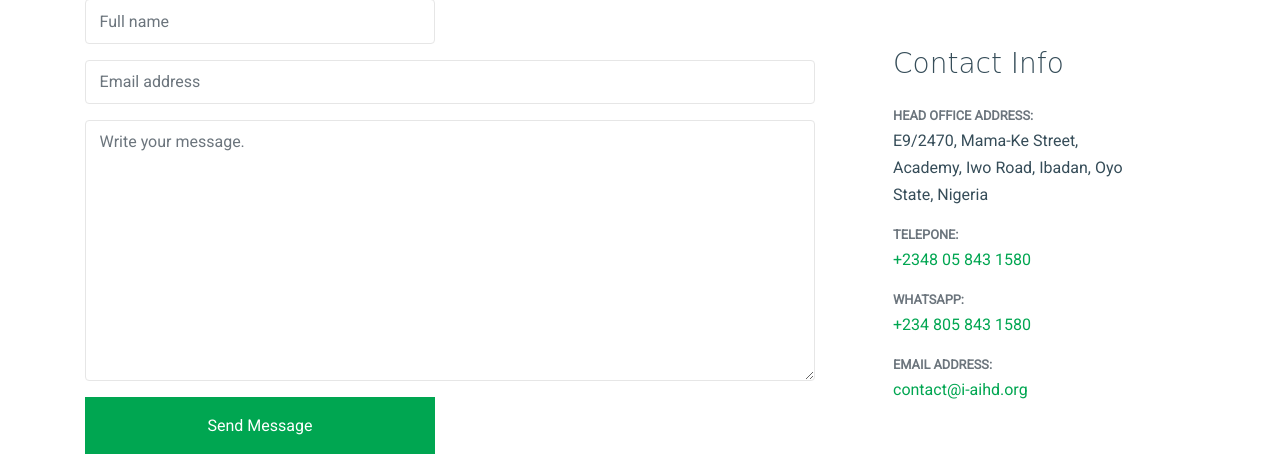
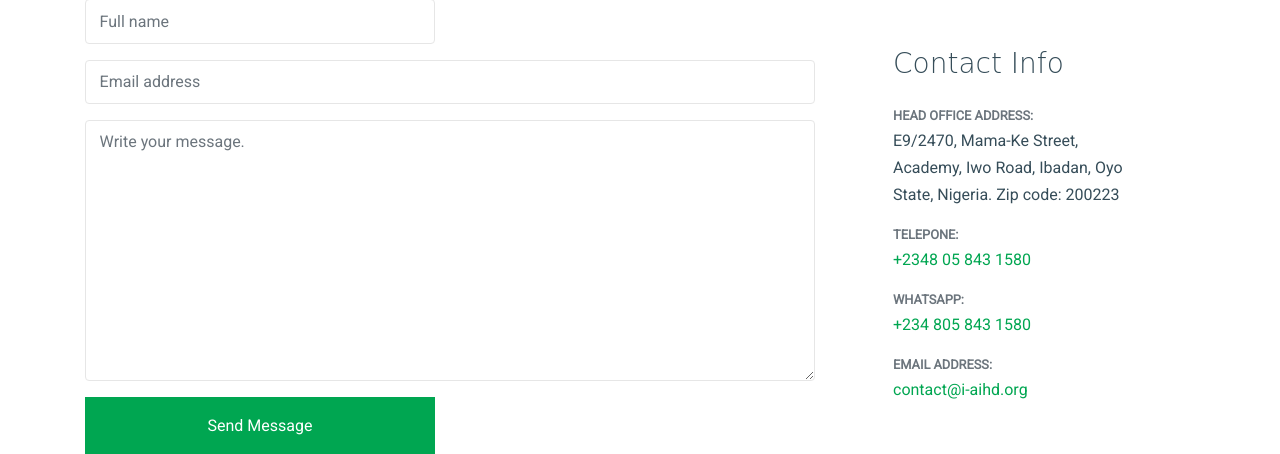
Before and after one commit to Ajirin01/i-aihd, a PHP site: page /contact.php in a window 1280 px wide. Shown: the part 1071-1525 px from the top of the page. Run offline with PHP 8.4, Linux system fonts and the light colour scheme; some web fonts are replaced.

Commit message:
after lunch update2

```diff
--- a/partial_templates/site/contact.php
+++ b/partial_templates/site/contact.php
@@ -49,7 +49,7 @@
               <ul class="list-unstyled footer-link">
                 <li class="d-block mb-3">
                   <span class="d-block text-muted small text-uppercase font-weight-bold">Head Office Address:</span>
-                  <span>E9/2470, Mama-Ke Street, Academy, Iwo Road, Ibadan, Oyo State, Nigeria</span></li>
+                  <span>E9/2470, Mama-Ke Street, Academy, Iwo Road, Ibadan, Oyo State, Nigeria. Zip code: 200223</span></li>
                 <li class="d-block mb-3"><span class="d-block text-muted small text-uppercase font-weight-bold">Telepone: </span><a href="tel:+2348058431580"><span>+2348 05 843 1580</span></a></li>
                 <li class="d-block mb-3">
                   <span class="d-block text-muted small text-uppercase font-weight-bold">WhatsApp:</span>
```
